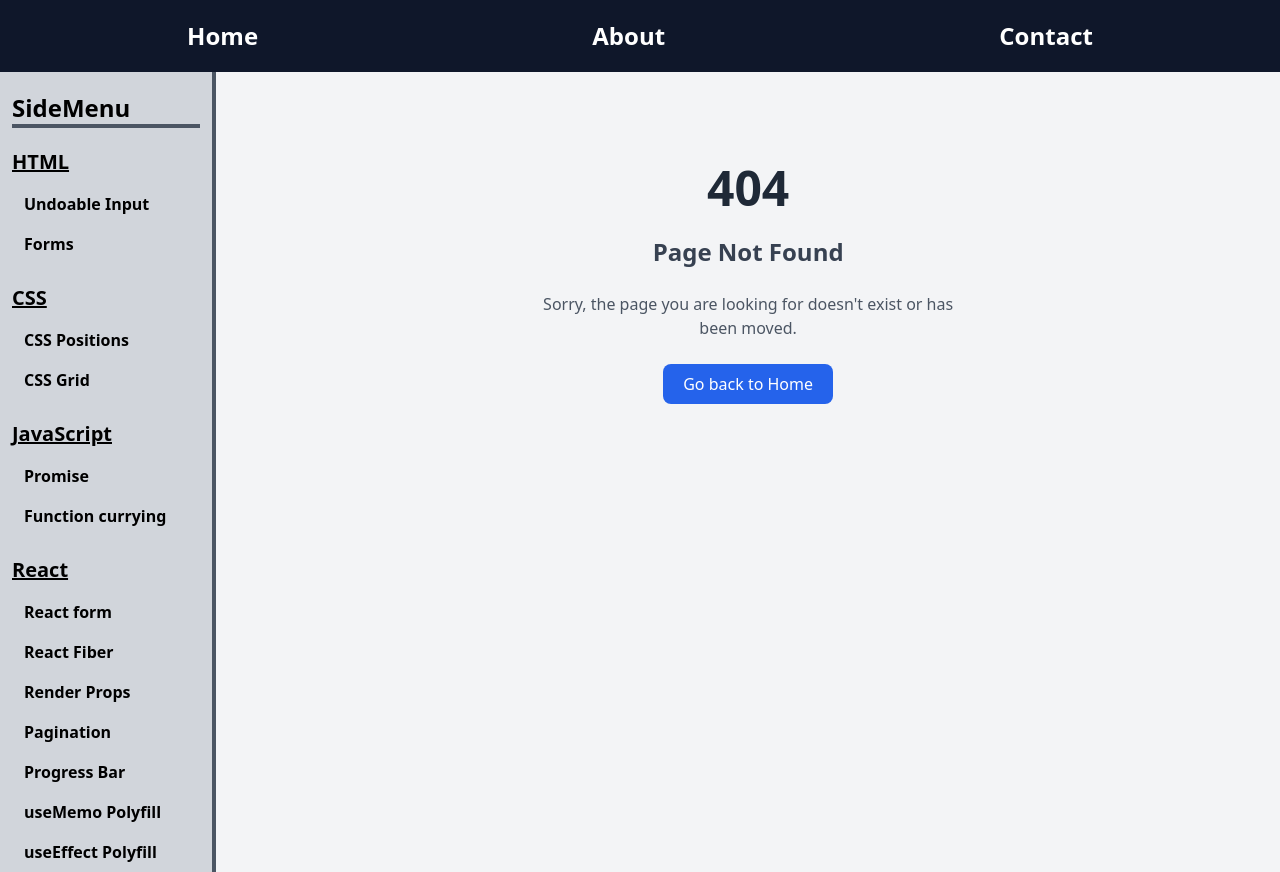
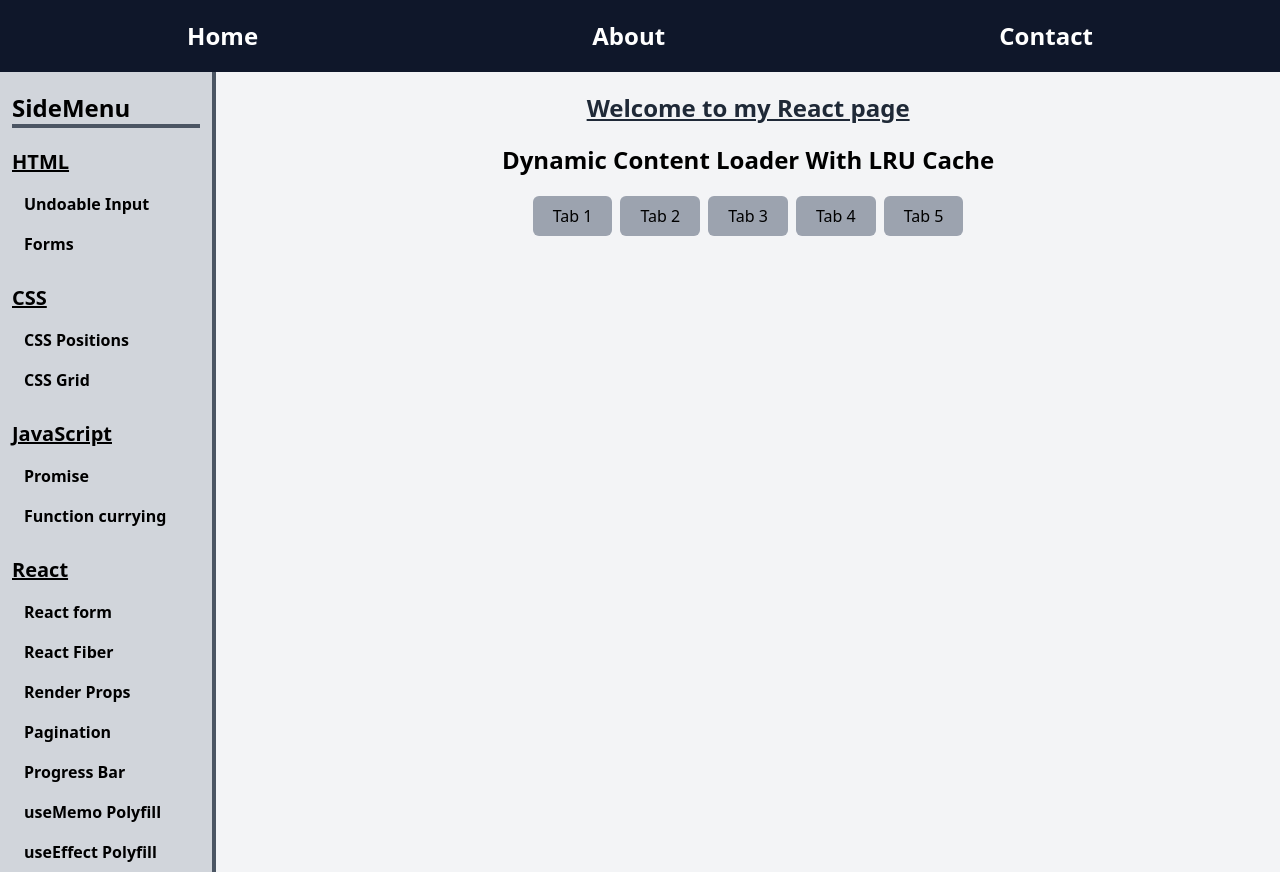
Before and after one commit to pmaik/frontend-code-vault, a React (Create React App) app: page /react/lru-cache in a window 1280 px wide. Built offline with nearby package versions, Linux system fonts and the light colour scheme.

Commit message:
LRU Cache using Linked List

```diff
--- /dev/null
+++ b/src/Components/React/LRUCache/constants.js
@@ -0,0 +1,22 @@
+export const TABS = [
+    {
+        id: 1,
+        value: "Tab 1",
+    },
+    {
+        id: 2,
+        value: "Tab 2",
+    },
+    {
+        id: 3,
+        value: "Tab 3",
+    },
+    {
+        id: 4,
+        value: "Tab 4",
+    },
+    {
+        id: 5,
+        value: "Tab 5",
+    },
+];
--- /dev/null
+++ b/src/Components/React/LRUCache/index.jsx
@@ -0,0 +1,66 @@
+import React, { useState } from "react";
+import { TABS } from "./constants";
+import { useLRUCache } from "./useLRU Cache";
+
+const LRUCache = () => {
+    const [content, setContent] = useState([]);
+    const { get, put } = useLRUCache(3);
+
+    const loadContent = async (id) => {
+        await new Promise((resolve) => setTimeout(() => resolve(), 1000));
+
+        const loadedContent = {
+            id: id,
+            text: `Data came from tab ${id}`,
+        };
+
+        put(id, loadedContent);
+        console.log("New entry added");
+        setContent((prev) => [...prev, loadedContent]);
+    };
+
+    const handleTabClick = (id) => {
+        const cachedData = get(id);
+        if (cachedData) {
+            console.log("Data from LRU cache", cachedData);
+            setContent((prev) => [...prev, cachedData]);
+        } else {
+            loadContent(id);
+        }
+    };
+
+    return (
+        <div className="flex flex-col gap-5 items-center justify-center">
+            <p className="text-2xl font-bold">
+                Dynamic Content Loader With LRU Cache
+            </p>
+
+            <div className="flex gap-2 items-center justify-center">
+                {TABS.map((tab) => (
+                    <button
+                        key={tab.id}
+                        className="px-5 py-2 bg-gray-400 hover:bg-gray-500 rounded-md"
+                        onClick={() => handleTabClick(tab.id)}
+                    >
+                        {tab.value}
+                    </button>
+                ))}
+            </div>
+
+            {content.length > 0 && (
+                <ul className="flex flex-col gap-2 w-full border border-gray-300 p-5 rounded-lg max-h-[400px] overflow-y-auto">
+                    {content.map((item) => (
+                        <li
+                            key={item.text}
+                            className="bg-gray-200 hover:bg-gray-300 px-10 py-3 rounded-md"
+                        >
+                            {item.text}
+                        </li>
+                    ))}
+                </ul>
+            )}
+        </div>
+    );
+};
+
+export default LRUCache;
--- /dev/null
+++ b/src/Components/React/LRUCache/useLRU Cache.js
@@ -0,0 +1,101 @@
+import { useRef } from "react";
+
+class LRUCache {
+    constructor(capacity) {
+        this.capacity = capacity;
+        this.head = null;
+        this.tail = null;
+        this.cache = {};
+    }
+
+    put(key, value) {
+        // if (this.cache[key]) {
+        //     this.cache[key].value = value;
+        //     this.moveToFront(key);
+        // }
+
+        if (Object.keys(this.cache).length === this.capacity) {
+            this.removeLast();
+        }
+
+        this.addToFront(key, value);
+    }
+
+    get(key) {
+        console.log(this.cache, this.head, this.tail);
+        if (this.cache[key]) {
+            this.moveToFront(key);
+            return this.cache[key].value;
+        }
+
+        return null;
+    }
+
+    moveToFront(key) {
+        const node = this.cache[key];
+        if (this.head === node) return;
+
+        let prev = null;
+        let curr = this.head;
+        while (curr && curr.key !== key) {
+            prev = curr;
+            curr = curr.next;
+        }
+
+        if (curr === this.tail) {
+            this.tail = prev;
+        }
+        prev.next = curr.next;
+
+        node.next = this.head;
+        this.head = node;
+    }
+
+    addToFront(key, value) {
+        const newNode = {
+            key,
+            value,
+            next: null,
+        };
+
+        if (!this.head) {
+            this.head = newNode;
+            this.tail = newNode;
+        } else {
+            newNode.next = this.head;
+            this.head = newNode;
+        }
+
+        this.cache[key] = newNode;
+    }
+
+    removeLast() {
+        if (!this.head) return;
+
+        const lastKey = this.tail.key;
+        delete this.cache[lastKey];
+
+        if (this.head === this.tail) {
+            this.head = null;
+            this.tail = null;
+            return;
+        }
+
+        let curr = this.head;
+        while (curr && curr.next !== this.tail) {
+            curr = curr.next;
+        }
+
+        curr.next = null;
+        this.tail = curr;
+    }
+}
+
+export const useLRUCache = (capacity) => {
+    const cacheRef = useRef(new LRUCache(capacity));
+
+    return {
+        get: (key) => cacheRef.current.get(key),
+        put: (key, value) => cacheRef.current.put(key, value),
+    };
+};
--- a/src/Constants/index.jsx
+++ b/src/Constants/index.jsx
@@ -76,6 +76,7 @@ export const SIDE_MENU_LIST = [
             "useMemo Polyfill",
             "useEffect Polyfill",
             "Stepper",
+            "LRU Cache",
             "EMI Calculator",
         ],
     },
```
Also changed, not shown: src/Routes/AppRoutes.jsx (+7 -2 lines).
